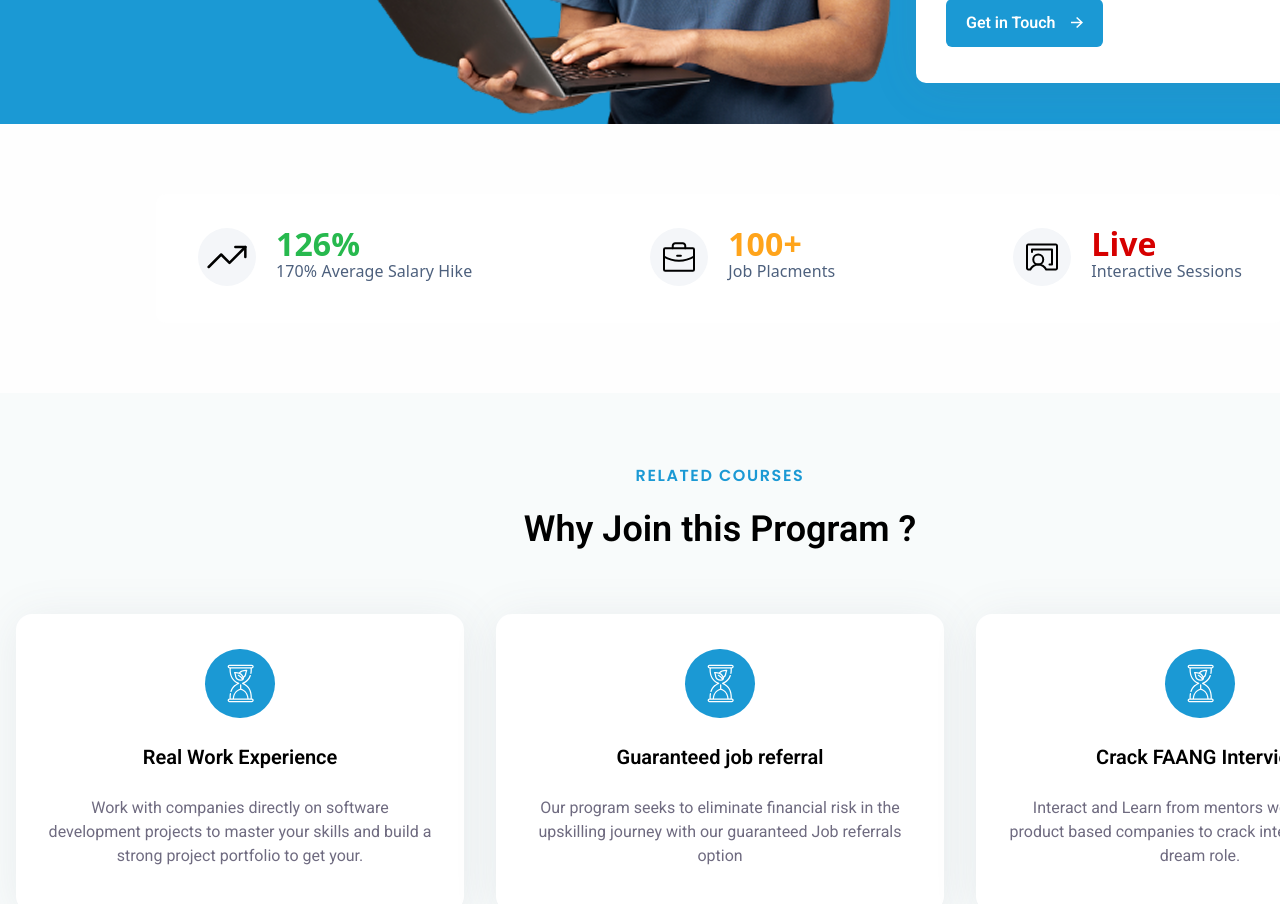
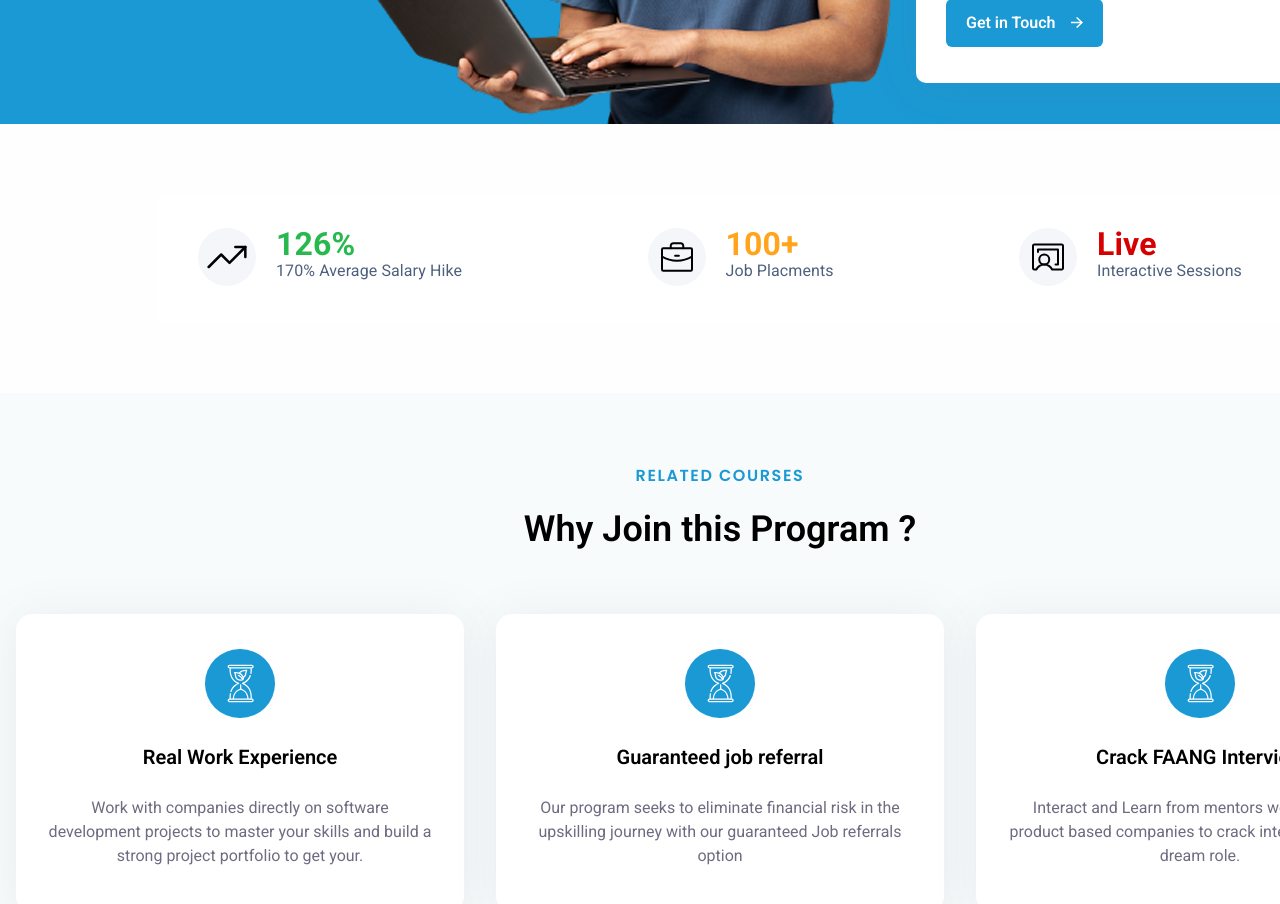
Before and after one commit to minhajulabadin/rrf_challenge_1, a plain HTML site: page Challenge_1/index.html in a window 1280 px wide. Shown: the part 840-1744 px from the top of the page. Drawn offline with nearby package versions, Linux system fonts and the light colour scheme.

Commit message:
index.html

```diff
--- a/Challenge_1/index.html
+++ b/Challenge_1/index.html
@@ -83,7 +83,7 @@
         </div>
     </section>
 
-    <section class="bg-[#FEFEFE]">
+    <section class="bg-[#FEFEFE] font-[Roboto]">
         <div class="w-[1440px] py-[70px] mx-auto">
         <div class="bg-white px-[42px] py-[34px] rounded-[10px] max-w-[1128px] h-[129px] mx-auto">
             <div class="flex justify-between">
```
